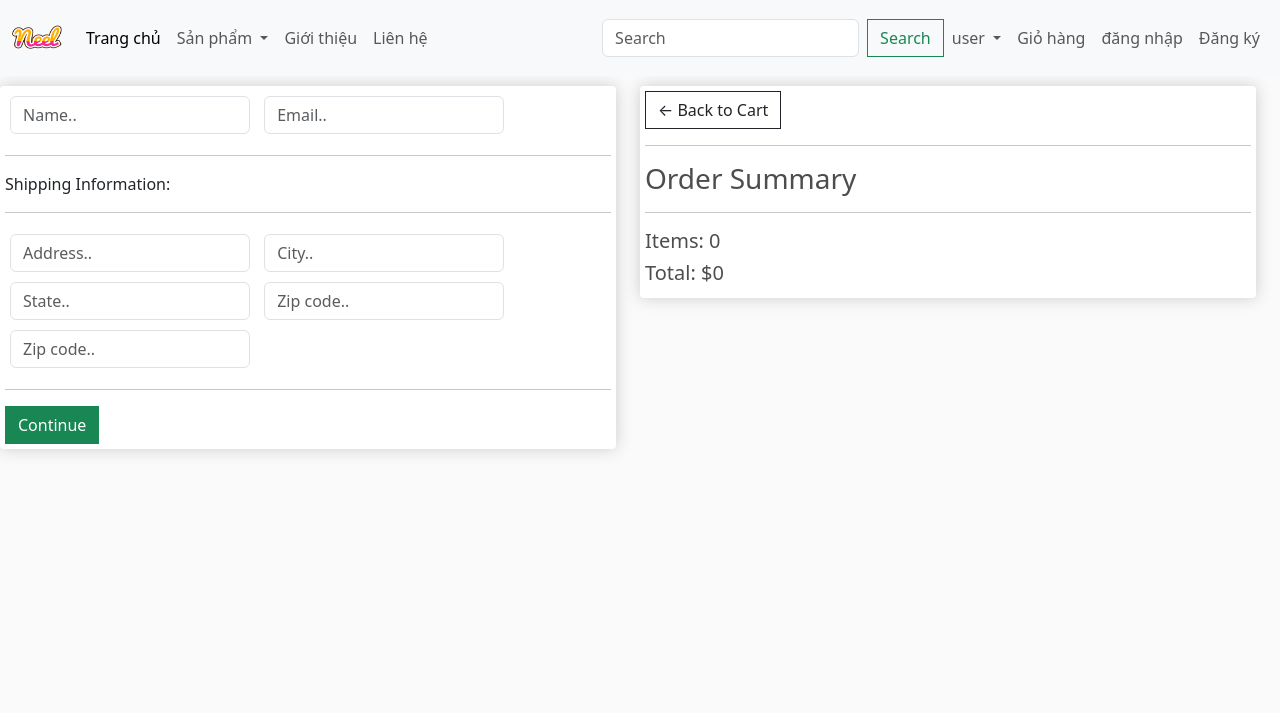
After one commit to NgoctraiNguyen/Sales-page, a Django app: page /chechout/ in a window 1280 px wide. The commit adds this page. Shown: the top 713 px of the page. Run offline with Django 4.2, Linux system fonts and the light colour scheme; some libraries are stand-ins or nearby versions.

Commit message:
get database to checkout page

```diff
--- a/app/Templates/app/base.html
+++ b/app/Templates/app/base.html
@@ -93,6 +93,8 @@
 
           {% block cart_content %}{% endblock cart_content %}
 
+          {% block content_checkout %}{% endblock content_checkout %}
+
 
           {% comment %} footer {% endcomment %}
           <footer class='container--fluid bg-success text-center fixed-bottom p-2 mt-5'>
--- a/app/Templates/app/cart.html
+++ b/app/Templates/app/cart.html
@@ -14,7 +14,7 @@
 					<th><h5>Items: <strong>{{order.get_cart_items}}</strong></h5></th>
 					<th><h5>Total:<strong> ${{order.get_cart_total}}</strong></h5></th>
 					<th>
-						<a  style="float:right; margin:5px;" class="btn btn-success" href="#">Checkout</a>
+						<a  style="float:right; margin:5px;" class="btn btn-success" href="{%url 'checkout' %}">Checkout</a>
 					</th>
 				</tr>
 			</table>
--- /dev/null
+++ b/app/Templates/app/checkout.html
@@ -0,0 +1,69 @@
+{% extends 'app/base.html' %}
+{% load static %}
+{% block content_checkout %}
+     <div class="row" style='width: 100%'>
+		<div class="col-lg-6">
+			<div class="box-element" id="form-wrapper">
+				<form id="form">
+					<div id="user-info">
+						<div class="form-field">
+							<input required class="form-control" type="text" name="name" placeholder="Name..">
+						</div>
+						<div class="form-field">
+							<input required class="form-control" type="email" name="email" placeholder="Email..">
+						</div>
+					</div>
+
+					<div id="shipping-info">
+						<hr>
+						<p>Shipping Information:</p>
+						<hr>
+						<div class="form-field">
+							<input class="form-control" type="text" name="address" placeholder="Address..">
+						</div>
+						<div class="form-field">
+							<input class="form-control" type="text" name="city" placeholder="City..">
+						</div>
+						<div class="form-field">
+							<input class="form-control" type="text" name="state" placeholder="State..">
+						</div>
+						<div class="form-field">
+							<input class="form-control" type="text" name="zipcode" placeholder="Zip code..">
+						</div>
+						<div class="form-field">
+							<input class="form-control" type="text" name="country" placeholder="Zip code..">
+						</div>
+					</div>
+
+					<hr>
+					<input id="form-button" class="btn btn-success btn-block" type="submit" value="Continue">
+				</form>
+			</div>
+
+			<br>
+			<div class="box-element hidden" id="payment-info">
+				<small>Paypal Options</small>
+			</div>
+
+		</div>
+
+		<div class="col-lg-6">
+			<div class="box-element">
+				<a  class="btn btn-outline-dark" href="{% url 'cart' %}">&#x2190; Back to Cart</a>
+				<hr>
+				<h3>Order Summary</h3>
+				<hr>
+                {% for item in items %}
+				<div class="cart-row">
+					<div style="flex:2"><img class="row-image" src="{{item.product.ImageURL}}"></div>
+					<div style="flex:2"><p>{{item.product.name}}</p></div>
+					<div style="flex:1"><p>${{item.product.price}}</p></div>
+					<div style="flex:1"><p>x{{item.quantily}}</p></div>
+				</div>
+                {% endfor %}
+				<h5>Items:   {{order.get_cart_items}}</h5>
+				<h5>Total:   ${{order.get_cart_total}}</h5>
+			</div>
+		</div>
+	</div>
+{% endblock content_checkout %}
--- a/app/urls.py
+++ b/app/urls.py
@@ -5,4 +5,5 @@ from . import views
 urlpatterns = [
     path('', views.home, name= 'home'),
     path('cart/', views.cart, name= 'cart'),
+    path('chechout/', views.checkout, name= 'checkout')
 ]
--- a/app/views.py
+++ b/app/views.py
@@ -15,5 +15,17 @@ def cart(request):
         items = order.orderitem_set.all()
     else:
         items = []
+        order = {'get_cart_items': 0, 'get_cart_total': 0}
     context = {'items': items, 'order': order}
     return render(request, 'app/cart.html', context)
+
+def checkout(request):
+    if request.user.is_authenticated:
+        customer = request.user.customer
+        order, create = Order.objects.get_or_create(customer= customer, complete= False)
+        items = order.orderitem_set.all()
+    else:
+        items = []
+        order = {'get_cart_items': 0, 'get_cart_total': 0}
+    context = {'items': items, 'order': order}
+    return render(request, 'app/checkout.html', context)
```
Also changed, not shown: db.sqlite3.
